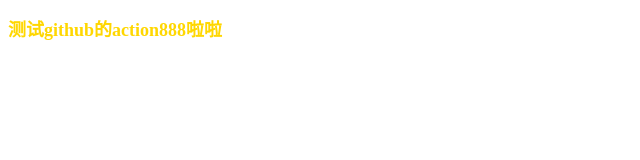
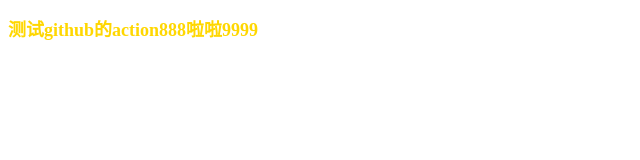
Before and after one commit to web1511/kuoli, a website: page src/1.html in a window 1280 px wide. Shown: the full height of the page, 0-640 px from the left. Drawn offline with Linux system fonts and the light colour scheme.

Commit message:
fix:修改内容

```diff
--- a/src/1.html
+++ b/src/1.html
@@ -13,6 +13,6 @@
     </style>
   </head>
   <body>
-    <h2 class="color">测试github的action888啦啦</h2>
+    <h2 class="color">测试github的action888啦啦9999</h2>
   </body>
 </html>
```
